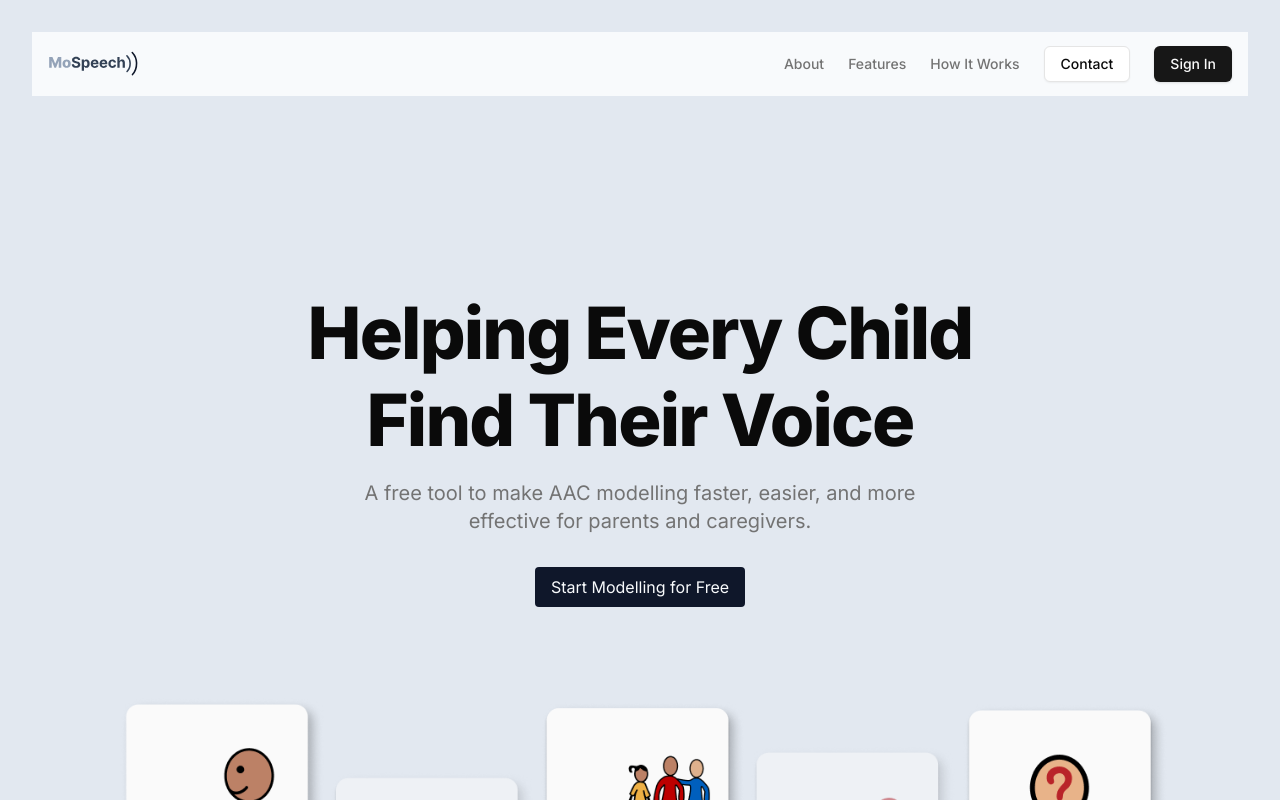
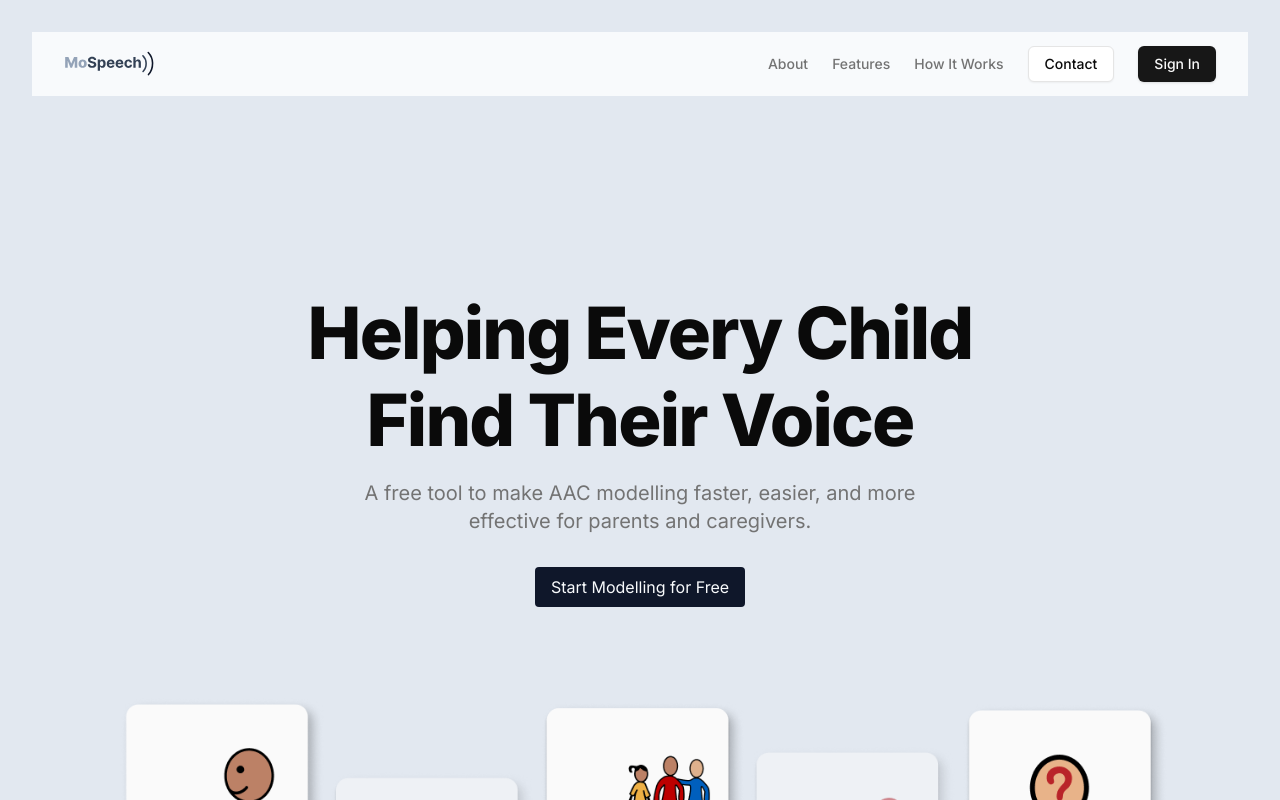
Before and after one commit to mohan-dev-ji/mo-speech-mvp, a Next.js app: page /landing in a window 1280 px wide. Shown: the top 800 px of the page. Built offline with nearby package versions, Linux system fonts and the light colour scheme.

Commit message:
navbar px

```diff
--- a/app/components/sections/Navbar.jsx
+++ b/app/components/sections/Navbar.jsx
@@ -16,7 +16,7 @@ export default function Navbar() {
 
   return (
     <header className="sticky top-0 z-50 w-full border-b border-slate-200 bg-slate-50">
-      <div className="max-w-[1440px] mx-auto flex h-16 items-center space-x-4 px-4 py-4 justify-between sm:space-x-0">
+      <div className="max-w-[1440px] mx-auto flex h-16 items-center space-x-4 px-8 py-4 justify-between sm:space-x-0">
         <div className="flex gap-2 items-center text-xl font-bold text-primary">
           <Link href="/" className="flex items-center">
             <Logo />
```
